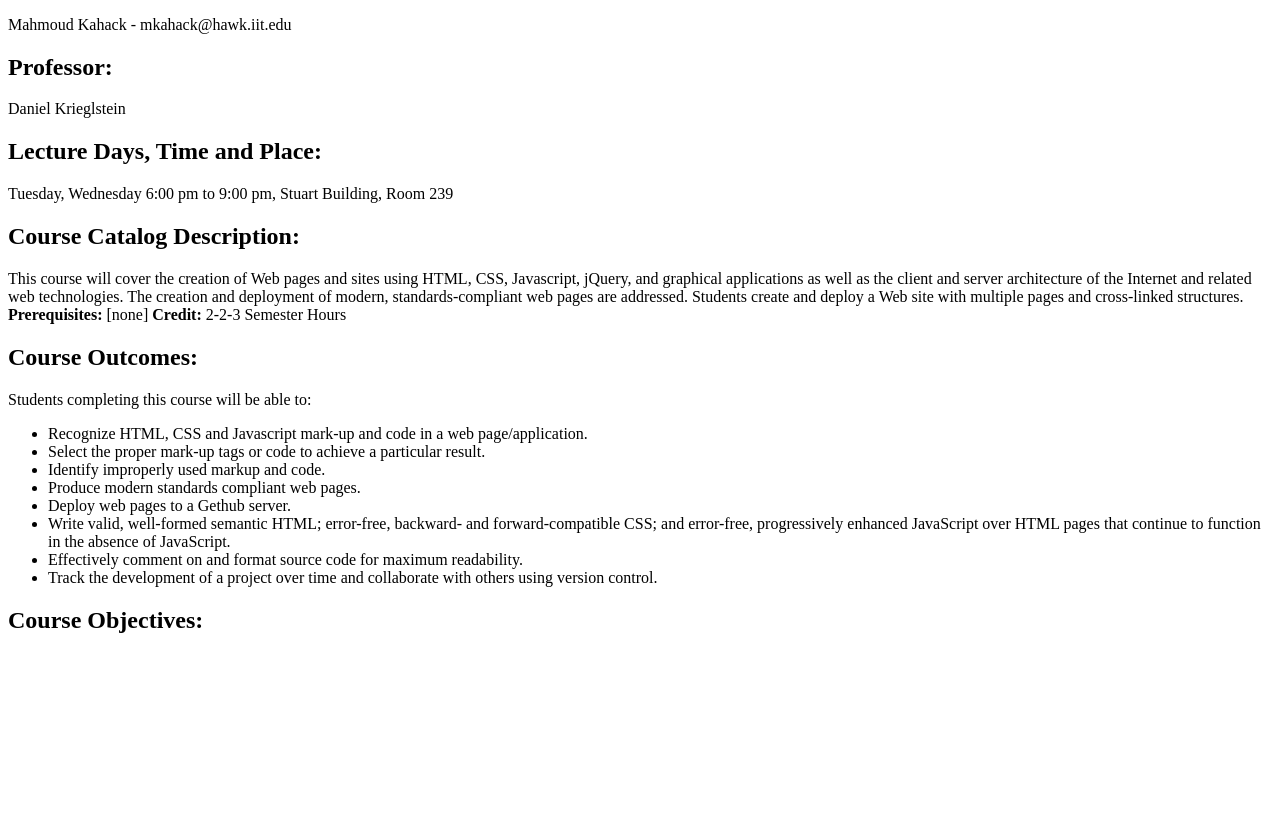
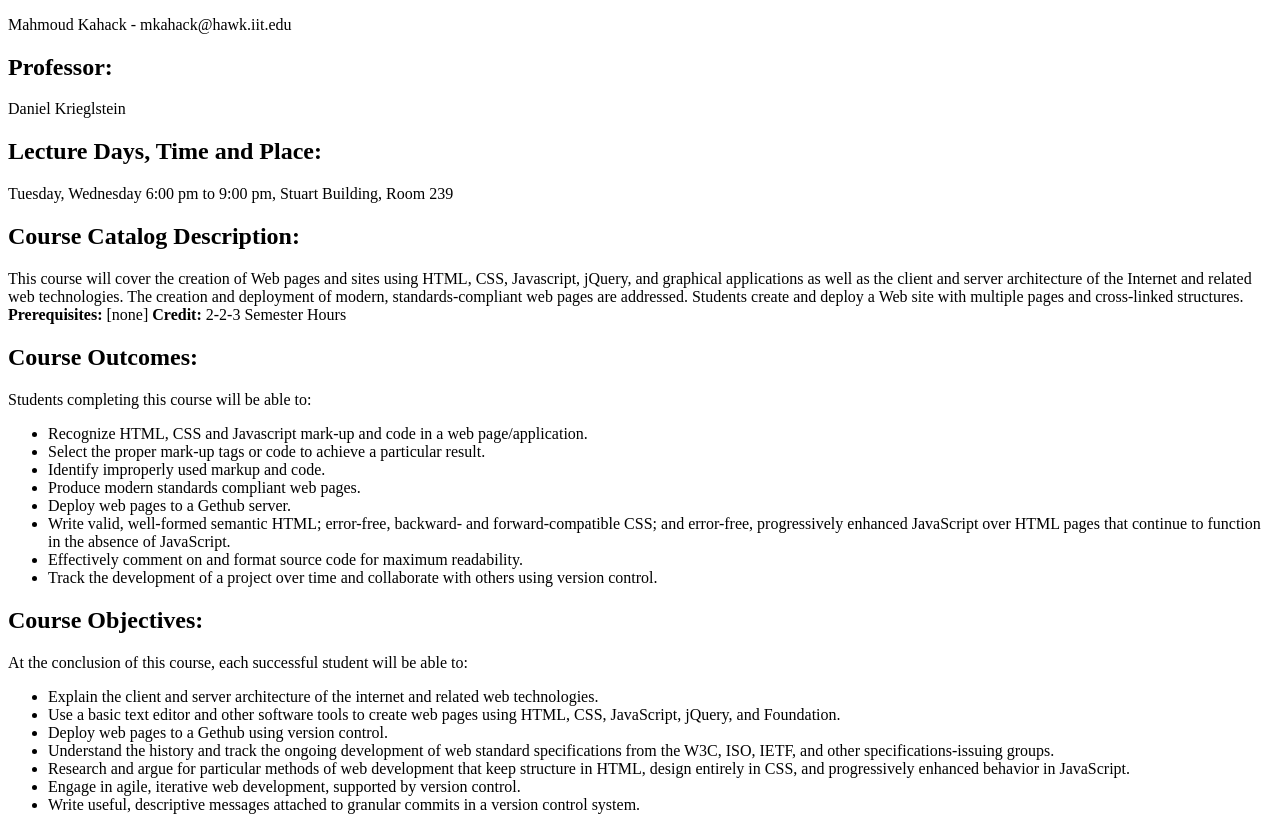
Before and after one commit to MKahacker/ITMD361-Web-Dev, a plain HTML site: page index.html in a window 1280 px wide. Shown: the part 105-935 px from the top of the page. Before the commit the page ends 800 px from the top, so only its background shows below. Drawn offline with Linux system fonts and the light colour scheme.

Commit message:
Updated index
Finished the course objective section by having a <p> tag to state the title, and having an unorder list to list the objectives.

```diff
--- a/index.html
+++ b/index.html
@@ -31,6 +31,16 @@
     <li> Track the development of a project over time and collaborate with others using version control. </li>
   </ul>
   <h2> Course Objectives: </h2>
+  <p> At the conclusion of this course, each successful student will be able to: </p>
+  <ul>
+    <li> Explain the client and server architecture of the internet and related web technologies. </li>
+    <li> Use a basic text editor and other software tools to create web pages using HTML, CSS, JavaScript, jQuery, and Foundation. </li>
+    <li> Deploy web pages to a Gethub using version control. </li>
+    <li> Understand the history and track the ongoing development of web standard specifications from the W3C, ISO, IETF, and other specifications-issuing groups. </li>
+    <li> Research and argue for particular methods of web development that keep structure in HTML, design entirely in CSS, and progressively enhanced behavior in JavaScript. </li>
+    <li> Engage in agile, iterative web development, supported by version control. </li>
+    <li> Write useful, descriptive messages attached to granular commits in a version control system. </li>
+  </ul>
 
 </body>
 </html>
```
